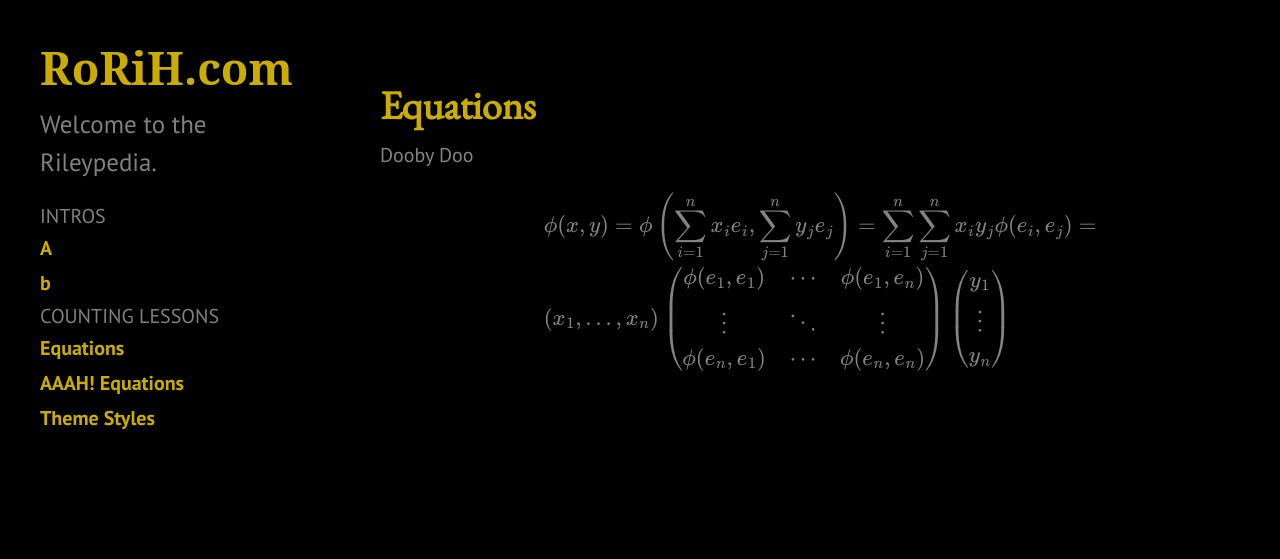
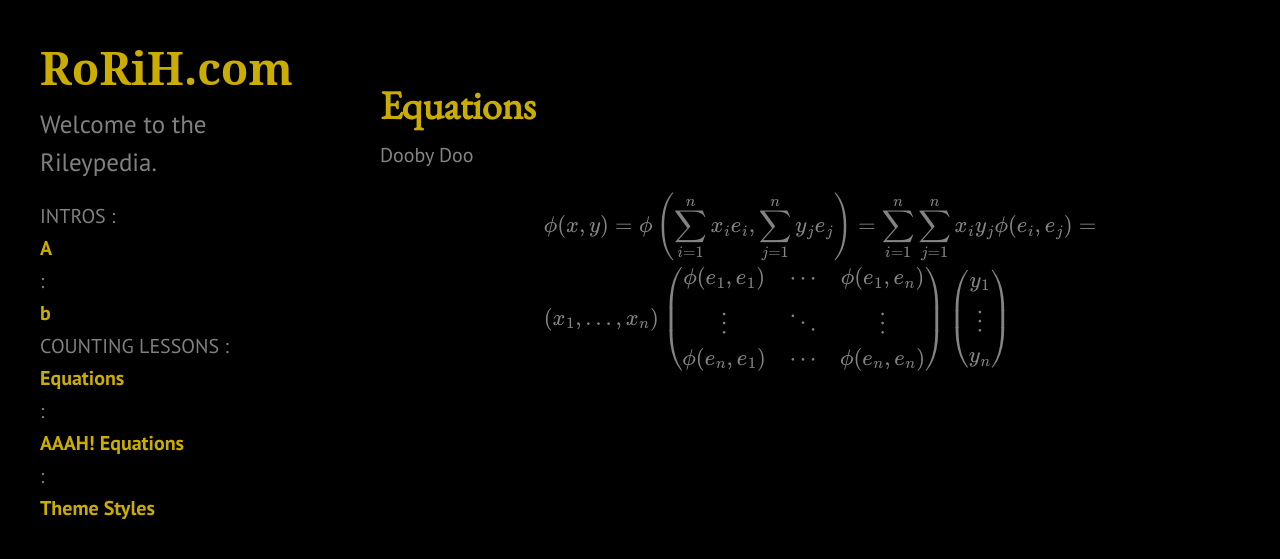
Before and after one commit to roriholm/roriholm.github.io, a Jekyll site: the page built from content/_mathpages/about3.md, in a window 1280 px wide. Shown: the top 559 px of the page. Built offline with Jekyll 4.4.1, drawn with Linux system fonts in a browser that asks for light colours; formulas are drawn with MathJax 3.

Commit message:
sidebar attempt 2

```diff
--- a/_includes/sidebar.html
+++ b/_includes/sidebar.html
@@ -10,7 +10,7 @@
         {% if collection.label != "posts" %}
           {{ collection.nav_label }}
           {% for page in site[collection.label] %}
-            <a class="sidebar-nav-item{% if page.url == page.url %} active{% endif %}" href="{{ page.url }}">{{ page.title }}</a>
+          : <a class="sidebar-nav-item{% if page.url == page.url %} active{% endif %}" href="{{ page.url }}">{{ page.title }}</a>
           {% endfor %}
         {% endif %}
       {% endfor %}
```
